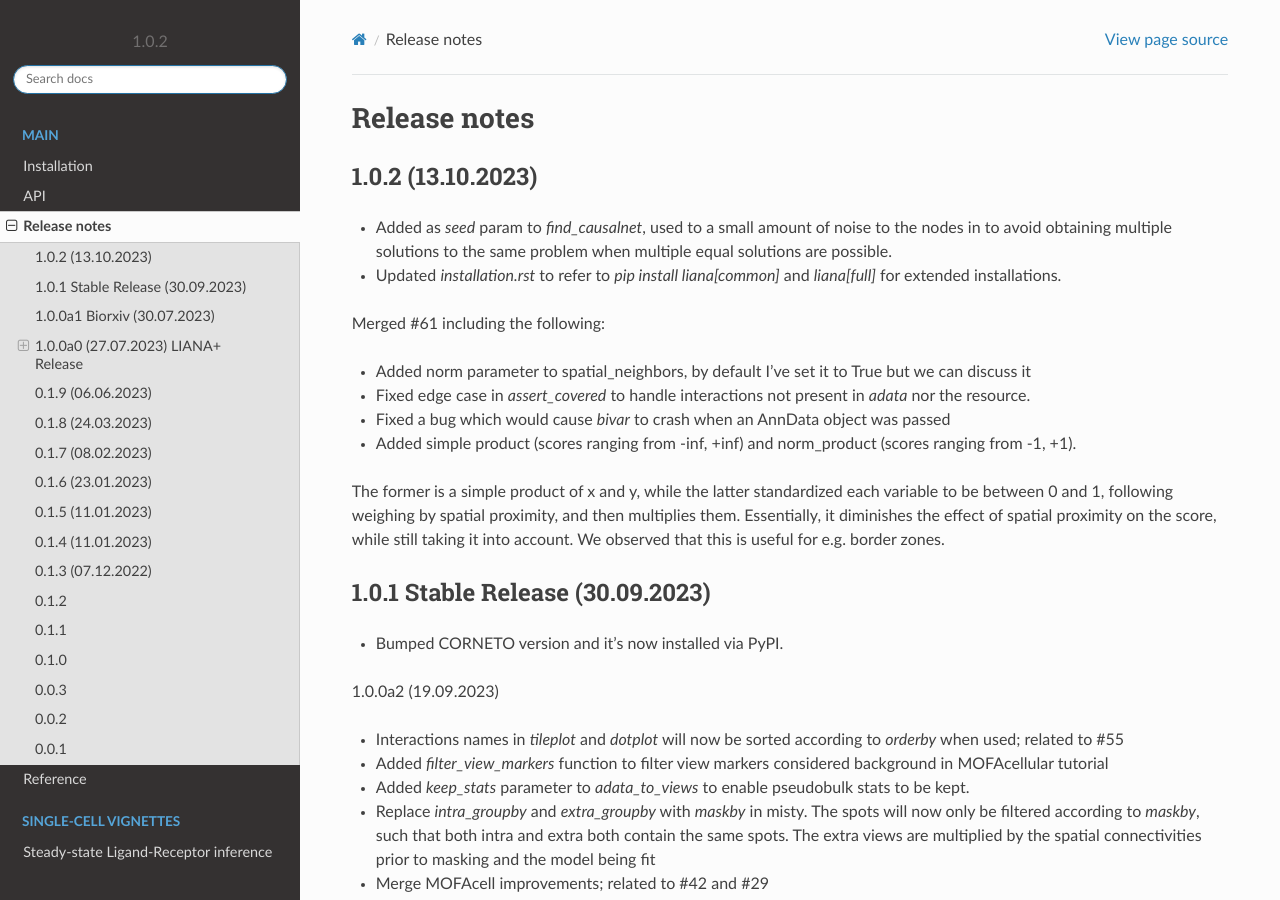
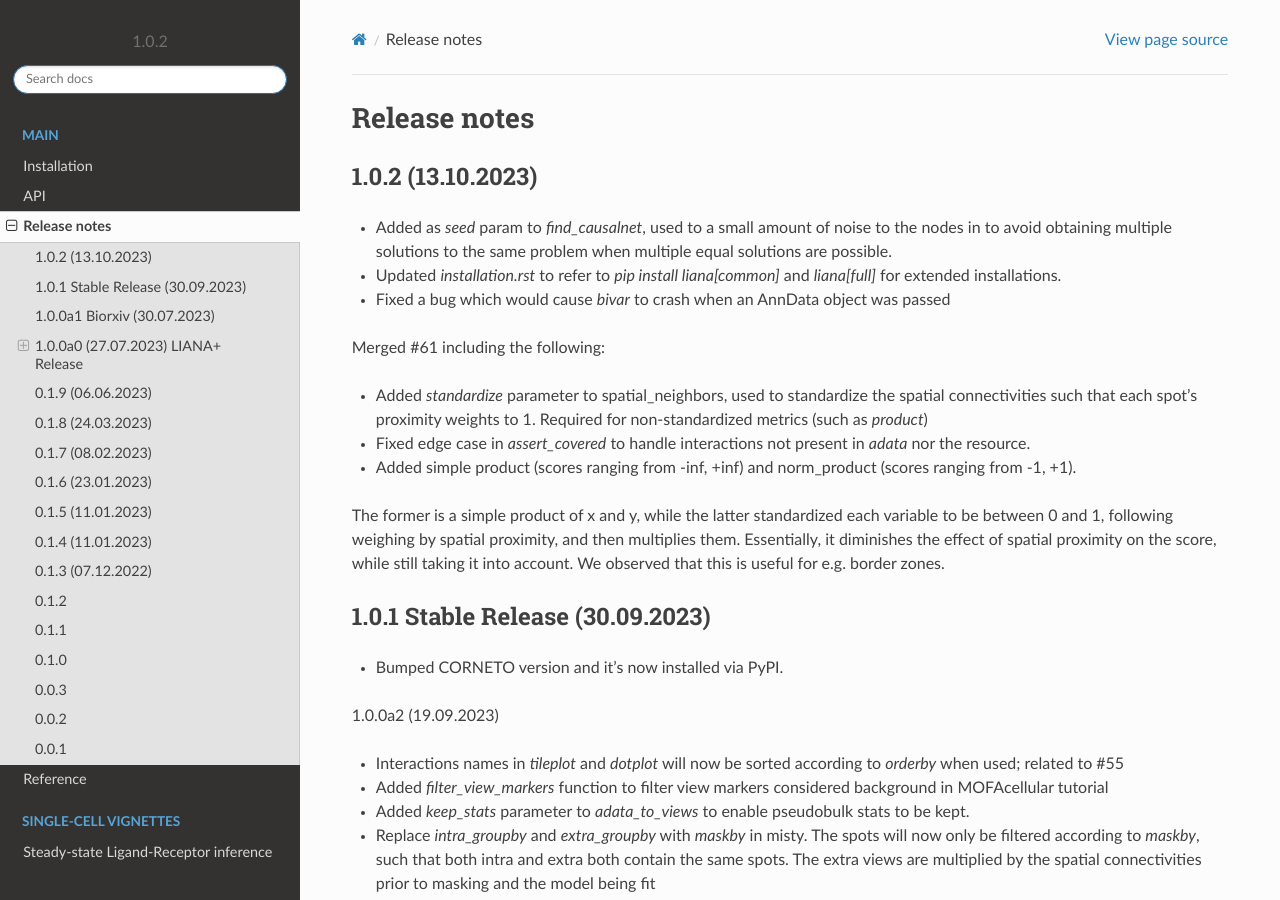
Before and after one commit to saezlab/liana-py, a Sphinx documentation site: the page built from docs/source/release_notes.rst, in a window 1280 px wide and 900 px high. Built offline with Sphinx 7.4.7 and the Read the Docs theme 2.0.0, drawn with Linux system fonts in a browser that asks for light colours; pages that are not in the unit, such as notebooks, are missing from menus.

Commit message:
merge dev, update release notes

```diff
--- a/docs/source/release_notes.rst
+++ b/docs/source/release_notes.rst
@@ -7,13 +7,13 @@ Release notes
 
 - Updated `installation.rst` to refer to `pip install liana[common]` and `liana[full]` for extended installations.
 
+- Fixed a bug which would cause `bivar` to crash when an AnnData object was passed
+
 Merged #61 including the following:
 
-- Added norm parameter to spatial_neighbors, by default I've set it to True but we can discuss it
+- Added `standardize` parameter to spatial_neighbors, used to standardize the spatial connectivities such that each spot's proximity weights to 1. Required for non-standardized metrics (such as `product`)
 
 - Fixed edge case in `assert_covered` to handle interactions not present in `adata` nor the resource.
-
-- Fixed a bug which would cause `bivar` to crash when an AnnData object was passed
 
 - Added simple product (scores ranging from -inf, +inf) and norm_product (scores ranging from -1, +1).
 The former is a simple product of x and y, while the latter standardized each variable to be between 0 and 1, following weighing by spatial proximity, and then multiplies them.
```
